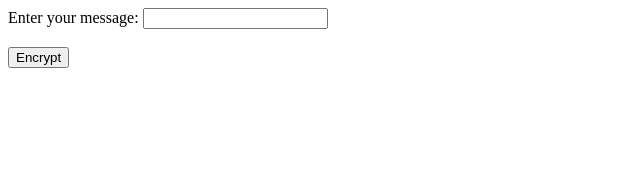
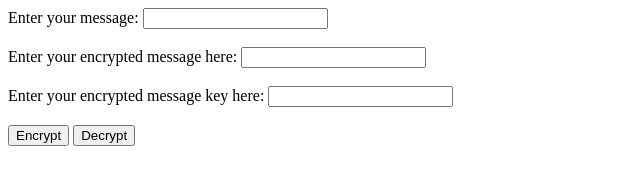
Before and after one commit to yazh-sax/Ciphernator, a plain HTML site: page monoalphabeticCipherPage.html in a window 1280 px wide. Shown: the whole page, without its empty margins (0-640 px from the left). Drawn offline with Linux system fonts and the light colour scheme.

Commit message:
Update monoalphabeticCipherPage.html

```diff
--- a/monoalphabeticCipherPage.html
+++ b/monoalphabeticCipherPage.html
@@ -1,16 +1,19 @@
 <!DOCTYPE html>
 <html lang="en" dir="ltr">
-  <head>
-    <meta charset="utf-8">
-    <title></title>
   </head>
   <body>
 
+    <script src="ciphernator.js"></script>
     <label>Enter your message:</label>
     <input type="text" id="encryptMessageInput"><br><br>
-    <!-- <label>Enter your shift amount:</label>
-    <input type="number" id="shiftInput"><br><br> -->
+    <label>Enter your encrypted message here:</label>
+    <input type="text" id="decryptMessageInput"><br><br>
+    <label>Enter your encrypted message key here:</label>
+    <input type="text" id="decryptMessageKeyInput"><br><br>
     <button type="button" onclick="monoalphabeticEncrypt()">Encrypt</button>
-    <script src="ciphernator.js"></script>
+    <button type="button" onclick="monoalphabeticDecrypt()">Decrypt</button>
+    <br><br>
+    <div id="output"></div>
+
   </body>
 </html>
```
